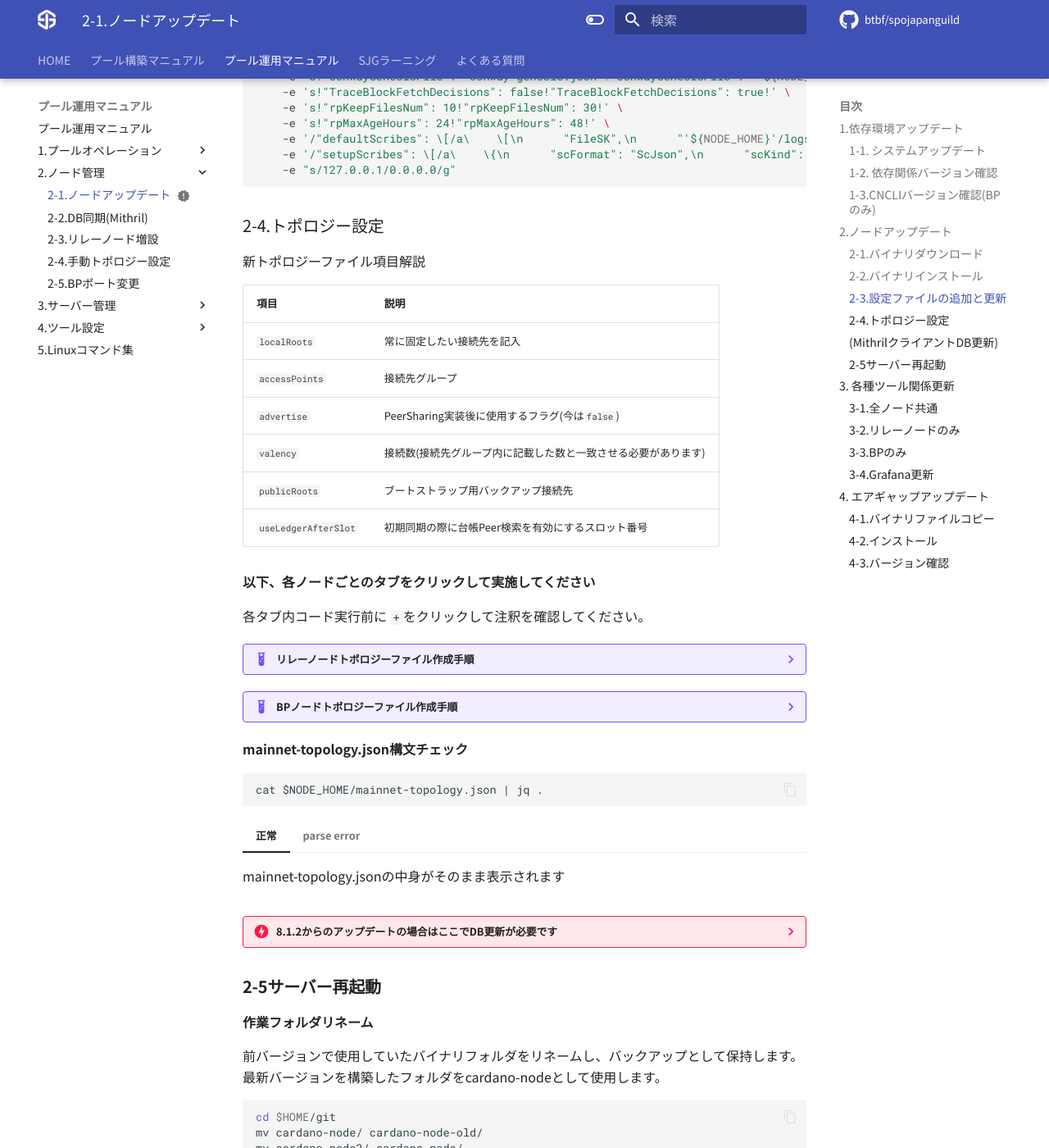
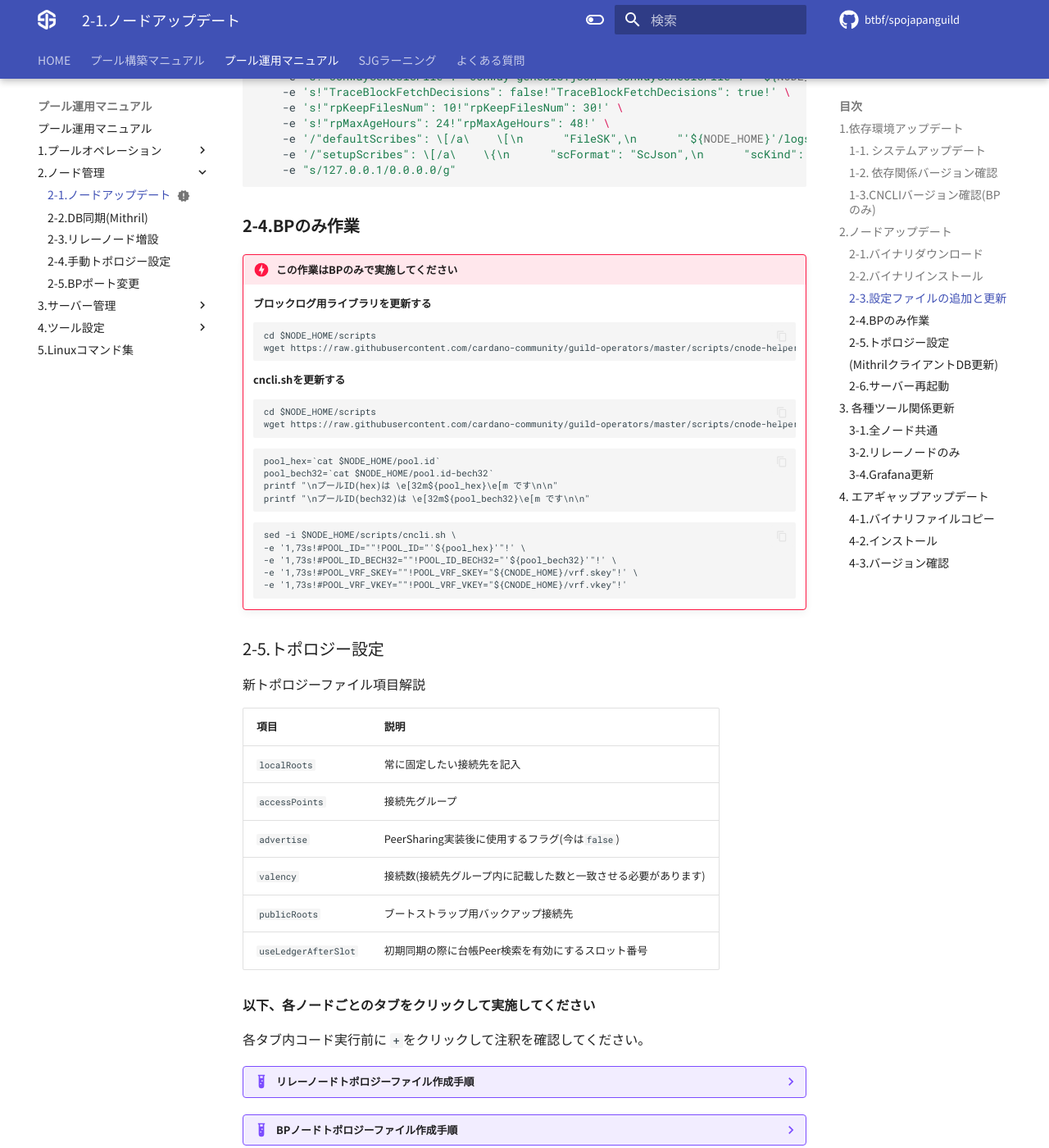
Before and after one commit to btbf/spojapanguild, an MkDocs documentation site: the page built from docs/operation/node-update.md, in a window 1280 px wide and 1400 px high, scrolled down 4749 px. Shown: the whole window at 82% size. Built offline with MkDocs 1.6.1 and Material for MkDocs 9.7.7, drawn with Linux system fonts in a browser that asks for light colours; comment, search, counter and statistics services are not loaded; some of the changed text lies outside the part shown.

Commit message:
cncli.sh renewal

````diff
--- a/docs/operation/node-update.md
+++ b/docs/operation/node-update.md
@@ -625,7 +625,35 @@ sed -i ${NODE_CONFIG}-config.json \
     -e "s/127.0.0.1/0.0.0.0/g"
 ```
 
-### 2-4.トポロジー設定
+### **2-4.BPのみ作業**
+!!! danger "この作業はBPのみで実施してください"
+
+    **ブロックログ用ライブラリを更新する**
+    ```
+    cd $NODE_HOME/scripts
+    wget https://raw.githubusercontent.com/cardano-community/guild-operators/master/scripts/cnode-helper-scripts/cntools.library -O cntools.library
+    ```
+
+    **cncli.shを更新する**
+    ```
+    cd $NODE_HOME/scripts
+    wget https://raw.githubusercontent.com/cardano-community/guild-operators/master/scripts/cnode-helper-scripts/cncli.sh -O ./cncli.sh
+    ```
+    ```
+    pool_hex=`cat $NODE_HOME/pool.id`
+    pool_bech32=`cat $NODE_HOME/pool.id-bech32`
+    printf "\nプールID(hex)は \e[32m${pool_hex}\e[m です\n\n"
+    printf "\nプールID(bech32)は \e[32m${pool_bech32}\e[m です\n\n"
+    ```
+    ```
+    sed -i $NODE_HOME/scripts/cncli.sh \
+    -e '1,73s!#POOL_ID=""!POOL_ID="'${pool_hex}'"!' \
+    -e '1,73s!#POOL_ID_BECH32=""!POOL_ID_BECH32="'${pool_bech32}'"!' \
+    -e '1,73s!#POOL_VRF_SKEY=""!POOL_VRF_SKEY="${CNODE_HOME}/vrf.skey"!' \
+    -e '1,73s!#POOL_VRF_VKEY=""!POOL_VRF_VKEY="${CNODE_HOME}/vrf.vkey"!'
+    ```
+
+### 2-5.トポロジー設定
 
 新トポロジーファイル項目解説
 
@@ -841,7 +869,8 @@ cnreload
     exit
     ```
 
-### **2-5サーバー再起動**
+
+### **2-6.サーバー再起動**
 
 **作業フォルダリネーム**
 
@@ -915,14 +944,6 @@ sed -i $NODE_HOME/scripts/env \
 crontab -l >crontab.txt
 sed -i '/topologyUpdater.sh/d' crontab.txt
 crontab crontab.txt
-```
-
-### **3-3.BPのみ**
-
-**ブロックログ用ライブラリを更新する**
-```
-cd $NODE_HOME/scripts
-wget https://raw.githubusercontent.com/cardano-community/guild-operators/master/scripts/cnode-helper-scripts/cntools.library -O cntools.library
 ```
 
 **サービス起動確認**
````
Also changed, not shown: docs/changelogs.md (+4 -0 lines), docs/index.md (+1 -1 lines), docs/operation/bp-move.md (+1 -1 lines).
